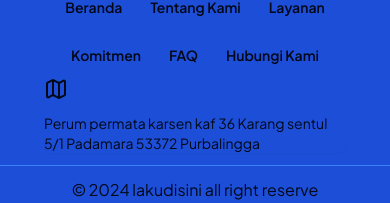
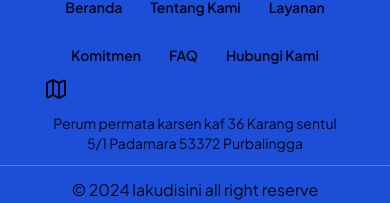
Before and after one commit to Taufik-H/lakudisini, a Next.js app: page / in a window 390 px wide. Shown: the part 7763-7966 px from the top of the page. Built offline with nearby package versions, Linux system fonts and the light colour scheme; a web font is replaced by a local one.

Commit message:
feat:footer

```diff
--- a/components/sections/footer.tsx
+++ b/components/sections/footer.tsx
@@ -31,9 +31,9 @@ const Footer = () => {
               </Link>
             ))}
           </div>
-          <Card className=" mt-3  flex flex-col justify-end gap-3 border-t border-none bg-transparent lg:flex-row">
+          <Card className=" mt-3  flex flex-col justify-center gap-3 border-t border-none bg-transparent lg:flex-row lg:justify-end">
             <Map />
-            <p className="text-sm">
+            <p className="text-center text-sm lg:text-left">
               Perum permata karsen kaf 36 Karang sentul 5/1 Padamara 53372
               Purbalingga
             </p>
```
